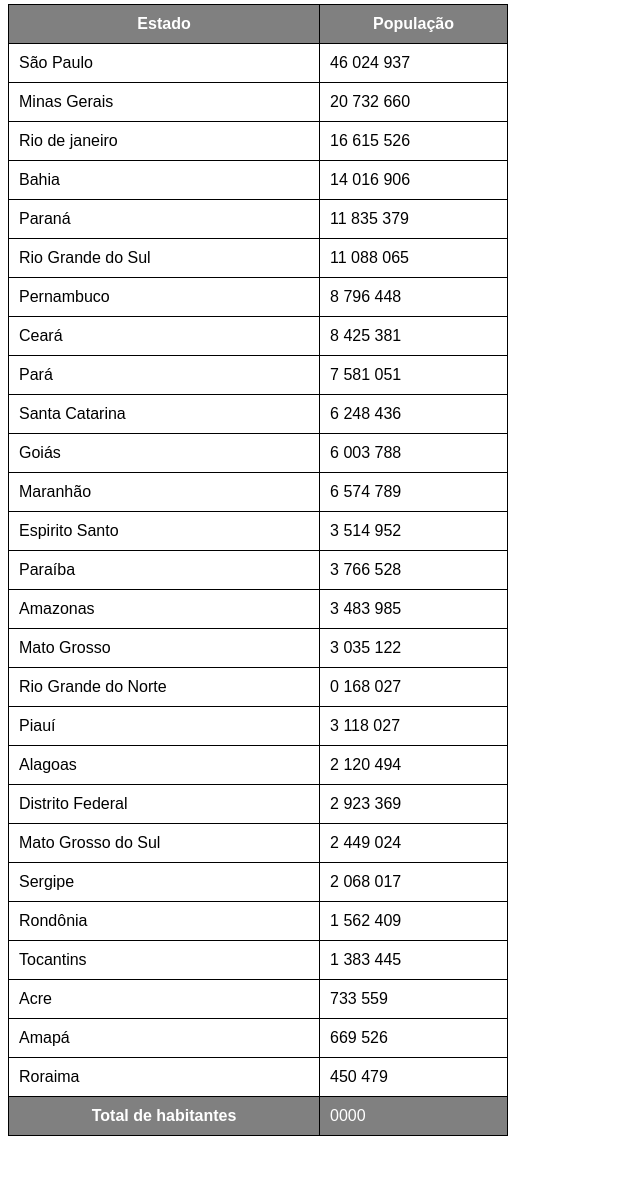
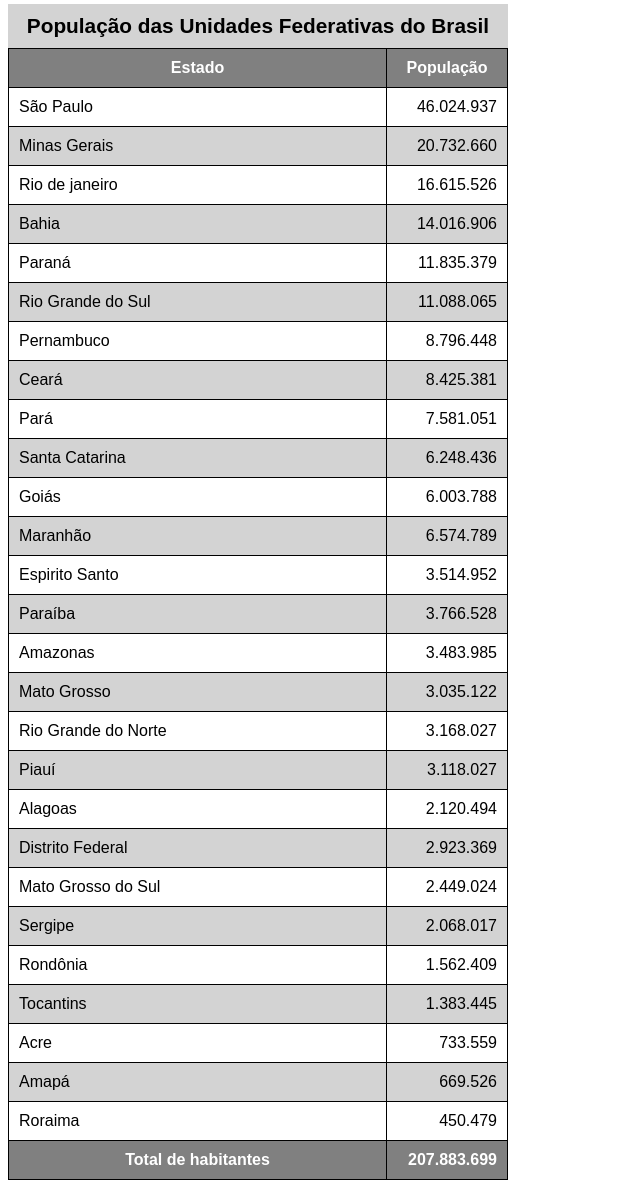
Before and after one commit to LenilsonRobertoAndrade/HTML-e-CSS, a plain HTML site: page exercicios/ex023/tabela002.html in a window 1280 px wide. Shown: the part 76-1258 px from the top of the page, without its empty margins (0-640 px from the left). Before the commit the page ends 1220 px from the top, so only its background shows below. Drawn offline with Linux system fonts and the light colour scheme.

Commit message:
update tabela 002

```diff
--- a/exercicios/ex023/tabela002.html
+++ b/exercicios/ex023/tabela002.html
@@ -13,6 +13,7 @@
             table {
                 width: 500px;
                 border-collapse: collapse;
+                position: relative;
             }
 
             td, th {
@@ -20,9 +21,36 @@
                 padding: 10px;
             }
 
+
+            caption {
+                font-size: 1.3em;
+                font-weight: bold;
+                padding: 10px;
+                background-color: lightgray;
+            }
+
             thead, tfoot {
                 background-color: gray;
                 color: white;
+            }
+
+            thead > tr > th {
+                position: sticky;
+                top: -1px;
+                background-color: gray;
+            }
+
+            tbody > tr:nth-child(odd) {
+                background-color: white;
+            }
+
+
+            tbody > tr:nth-child(even) {
+                background-color: lightgray;
+            }
+
+            td.num {
+                text-align: right;
             }
         </style>
     </head>
@@ -31,6 +59,7 @@
         <!--
             ANATOMIA TABELAS GRANDES
             TABLE
+                CAPTION (legenda)
                 THEAD
                     TR, TD, TH
                 TBODY
@@ -40,128 +69,129 @@
         -->
 
         <table>
+            <Caption>População das Unidades Federativas do Brasil</Caption>
             <thead>
                 <tr>
-                    <th>Estado</th>
-                    <th>População</th>
+                    <th scope="col">Estado</th>
+                    <th scope="col" style="width: 100px;">População</th>
                 </tr>
             </thead>
 
             <tbody>
                 <tr>
                     <td>São Paulo</td>
-                    <td>46 024 937</td>
+                    <td class="num">46.024.937</td>
                 </tr>
                 <tr>
                     <td>Minas Gerais</td>
-                    <td>20 732 660</td>
+                    <td class="num">20.732.660</td>
                 </tr>
                 <tr>
                     <td>Rio de janeiro</td>
-                    <td>16 615 526</td>
+                    <td class="num">16.615.526</td>
                 </tr>
                 <tr>
                     <td>Bahia</td>
-                    <td>14 016 906</td>
+                    <td class="num">14.016.906</td>
                 </tr>
                 <tr>
                     <td>Paraná</td>
-                    <td>11 835 379</td>
+                    <td class="num">11.835.379</td>
                 </tr>
                 <tr>
                     <td>Rio Grande do Sul</td>
-                    <td>11 088 065</td>
+                    <td class="num">11.088.065</td>
                 </tr>
                 <tr>
                     <td>Pernambuco</td>
-                    <td>8 796 448</td>
+                    <td class="num">8.796.448</td>
                 </tr>
                 <tr>
                     <td>Ceará</td>
-                    <td>8 425 381</td>
+                    <td class="num">8.425.381</td>
                 </tr>
                 <tr>
                     <td>Pará</td>
-                    <td>7 581 051</td>
+                    <td class="num">7.581.051</td>
                 </tr>
                 <tr>
                     <td>Santa Catarina</td>
-                    <td>6 248 436</td>
+                    <td class="num">6.248.436</td>
                 </tr>
                 <tr>
                     <td>Goiás</td>
-                    <td>6 003 788</td>
+                    <td class="num">6.003.788</td>
                 </tr>
                 <tr>
                     <td>Maranhão</td>
-                    <td>6 574 789</td>
+                    <td class="num">6.574.789</td>
                 </tr>
                 <tr>
                     <td>Espirito Santo</td>
-                    <td>3 514 952</td>
+                    <td class="num">3.514.952</td>
                 </tr>
                 <tr>
                     <td>Paraíba</td>
-                    <td>3 766 528</td>
+                    <td class="num">3.766.528</td>
                 </tr>
                 <tr>
                     <td>Amazonas</td>
-                    <td>3 483 985</td>
+                    <td class="num">3.483.985</td>
                 </tr>
                 <tr>
                     <td>Mato Grosso</td>
-                    <td>3 035 122</td>
+                    <td class="num">3.035.122</td>
                 </tr>
                 <tr>
                     <td>Rio Grande do Norte</td>
-                    <td>0 168 027</td>
+                    <td class="num">3.168.027</td>
                 </tr>
                 <tr>
                     <td>Piauí</td>
-                    <td>3 118 027</td>
+                    <td class="num">3.118.027</td>
                 </tr>
                 <tr>
                     <td>Alagoas</td>
-                    <td>2 120 494</td>
+                    <td class="num">2.120.494</td>
                 </tr>
                 <tr>
                     <td>Distrito Federal</td>
-                    <td>2 923 369</td>
+                    <td class="num">2.923.369</td>
                 </tr>
                 <tr>
                     <td>Mato Grosso do Sul</td>
-                    <td>2 449 024</td>
+                    <td class="num">2.449.024</td>
                 </tr>
                 <tr>
                     <td>Sergipe</td>
-                    <td>2 068 017</td>
+                    <td class="num">2.068.017</td>
                 </tr>
                 <tr>
                     <td>Rondônia</td>
-                    <td>1 562 409</td>
+                    <td class="num">1.562.409</td>
                 </tr>
                 <tr>
                     <td>Tocantins</td>
-                    <td>1 383 445</td>
+                    <td class="num">1.383.445</td>
                 </tr>
                 <tr>
                     <td>Acre</td>
-                    <td>733 559</td>
+                    <td class="num">733.559</td>
                 </tr>
                 <tr>
                     <td>Amapá</td>
-                    <td>669 526</td>
+                    <td class="num">669.526</td>
                 </tr>
                 <tr>
                     <td>Roraima</td>
-                    <td>450 479</td>
+                    <td class="num">450.479</td>
                 </tr>
             </tbody>
 
             <tfoot>
                 <tr>
-                    <th>Total de habitantes</th>
-                    <td>0000</td>
+                    <th scope="row">Total de habitantes</th>
+                    <td class="num"><strong>207.883.699</strong></td>
                 </tr>
             </tfoot>
         </table>
```
